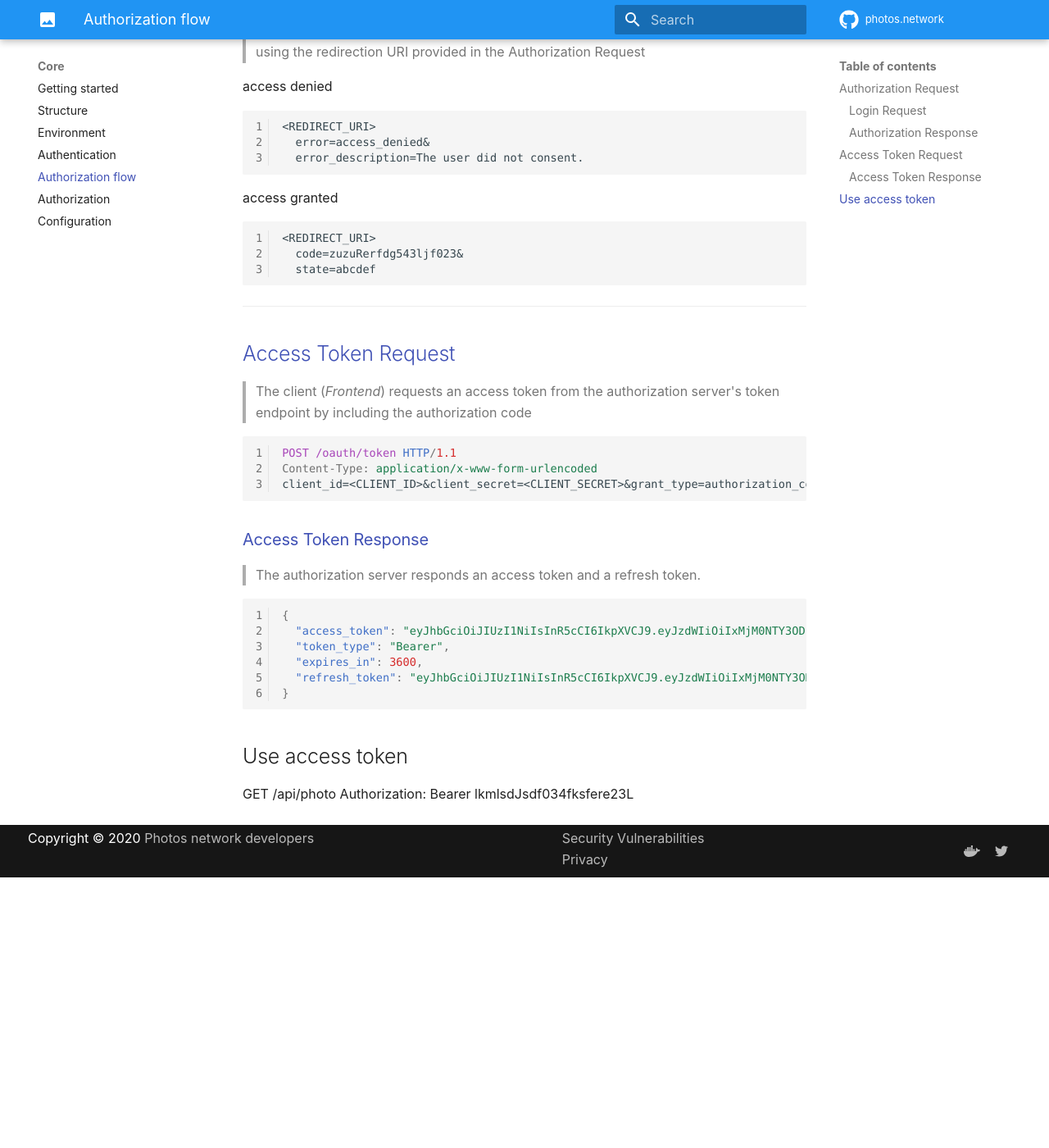
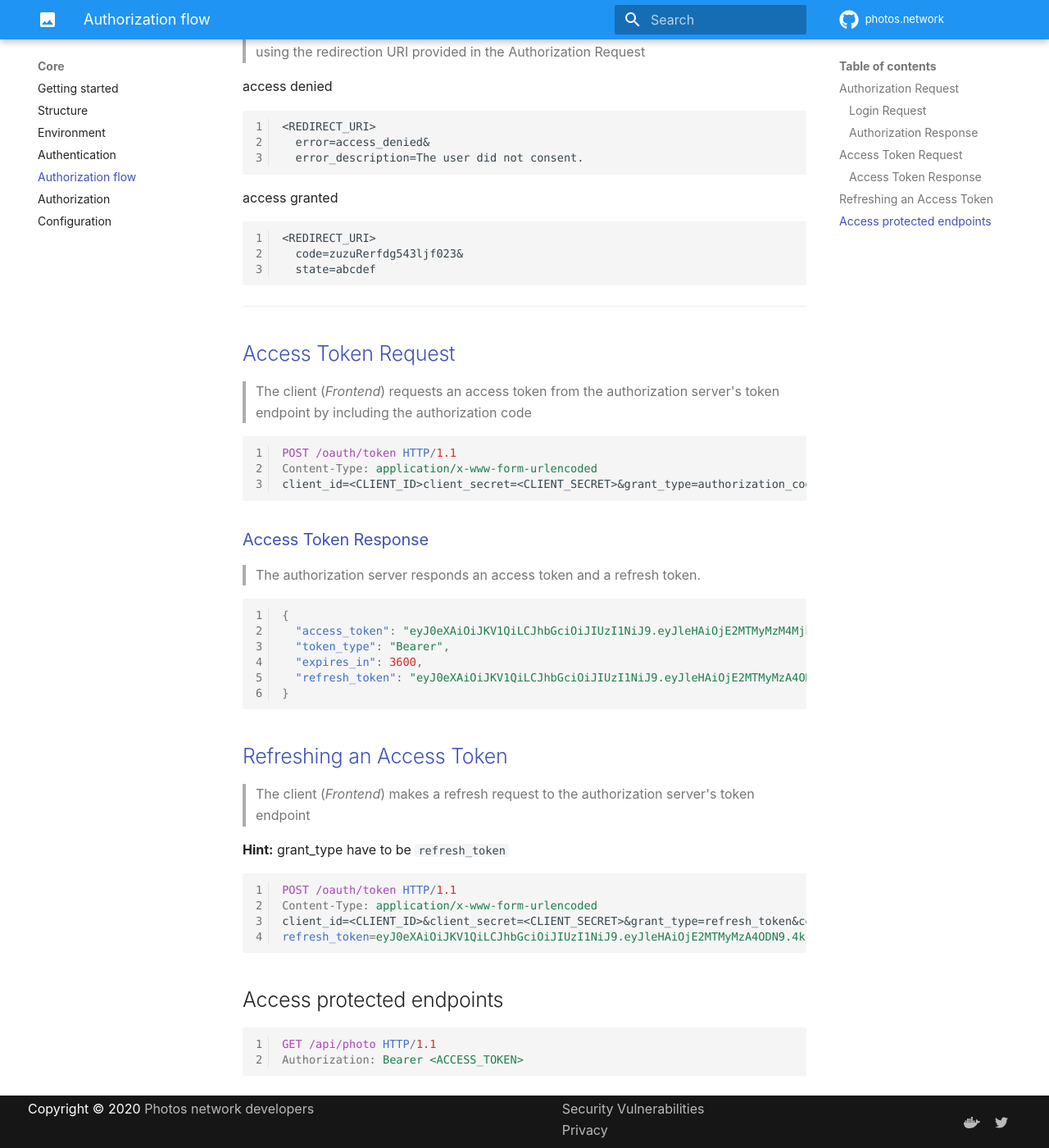
Before and after one commit to photos-network/developers.photos.network, an MkDocs documentation site: the page built from docs/core/authentication_flow.md, in a window 1280 px wide and 1400 px high, scrolled down 877 px. Shown: the whole window at 82% size. Built offline with MkDocs 1.6.1 and Material for MkDocs 9.7.7, drawn with Linux system fonts in a browser that asks for light colours; comment, search, counter and statistics services are not loaded; before the commit the page ends 1947 px from its top, so only the background shows below that.

Commit message:
add refresh token flow

````diff
--- a/docs/core/authentication_flow.md
+++ b/docs/core/authentication_flow.md
@@ -50,12 +50,12 @@ access granted
 
 
 ## [Access Token Request](https://tools.ietf.org/html/rfc6749#section-4.1.3)
-> The client (*Frontend*) requests an access token  from the authorization server's token endpoint by including the authorization code
+> The client (*Frontend*) requests an access token from the authorization server's token endpoint by including the authorization code
 
 ``` http
 POST /oauth/token HTTP/1.1
 Content-Type: application/x-www-form-urlencoded
-client_id=<CLIENT_ID>&client_secret=<CLIENT_SECRET>&grant_type=authorization_code&code=zuzuRerfdg543ljf023&
+client_id=<CLIENT_ID>client_secret=<CLIENT_SECRET>&grant_type=authorization_code&code=zuzuRerfdg543ljf023&
 ```
 
 ### [Access Token Response](https://tools.ietf.org/html/rfc6749#section-4.1.4)
@@ -63,13 +63,27 @@ client_id=<CLIENT_ID>&client_secret=<CLIENT_SECRET>&grant_type=authorization_cod
 
 ``` json
 {
-  "access_token": "eyJhbGciOiJIUzI1NiIsInR5cCI6IkpXVCJ9.eyJzdWIiOiIxMjM0NTY3ODkwIiwibmFtZSI6IkpvaG4gRG9lIiwiaWF0IjoxNTE2MjM5MDIyfQ.SflKxwRJSMeKKF2QT4fwpMeJf36POk6yJV_adQssw5c",
+  "access_token": "eyJ0eXAiOiJKV1QiLCJhbGciOiJIUzI1NiJ9.eyJleHAiOjE2MTMyMzM4Mjh9.8U4oXtAHEkYgZldFMduANu-ryhTN5RX69XslPzU7pnQ",
   "token_type": "Bearer",
   "expires_in": 3600,
-  "refresh_token": "eyJhbGciOiJIUzI1NiIsInR5cCI6IkpXVCJ9.eyJzdWIiOiIxMjM0NTY3ODkwIiwibmFtZSI6IkpvaG4gRG9lIiwiaWF0IjoxNTE2MjM5MDIyfQ.SflKxwRJSMeKKF2QT4fwpMeJf36POk6yJV_adQssw5c"
+  "refresh_token": "eyJ0eXAiOiJKV1QiLCJhbGciOiJIUzI1NiJ9.eyJleHAiOjE2MTMyMzA4ODN9.4kFQD33F7-xQPUWSM9IxsDYqv30zAEa7WS7jpk8NtFU"
 }
 ```
 
-## Use access token
-GET /api/photo
-Authorization: Bearer lkmlsdJsdf034fksfere23L
+## [Refreshing an Access Token](https://tools.ietf.org/html/rfc6749#section-6)
+> The client (*Frontend*) makes a refresh request to the authorization server's token endpoint
+
+**Hint:** grant_type have to be `refresh_token`
+
+``` http
+POST /oauth/token HTTP/1.1
+Content-Type: application/x-www-form-urlencoded
+client_id=<CLIENT_ID>&client_secret=<CLIENT_SECRET>&grant_type=refresh_token&code=zuzuRerfdg543ljf023&
+refresh_token=eyJ0eXAiOiJKV1QiLCJhbGciOiJIUzI1NiJ9.eyJleHAiOjE2MTMyMzA4ODN9.4kFQD33F7-xQPUWSM9IxsDYqv30zAEa7WS7jpk8NtFU
+```
+
+## Access protected endpoints
+``` http
+GET /api/photo HTTP/1.1
+Authorization: Bearer <ACCESS_TOKEN>
+```
````
